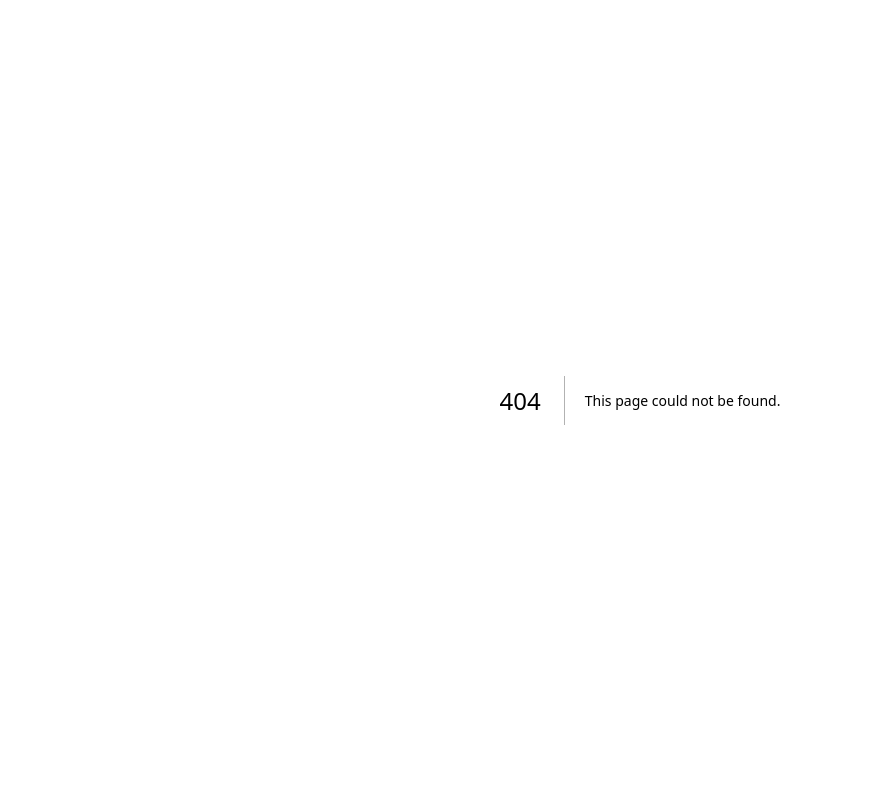
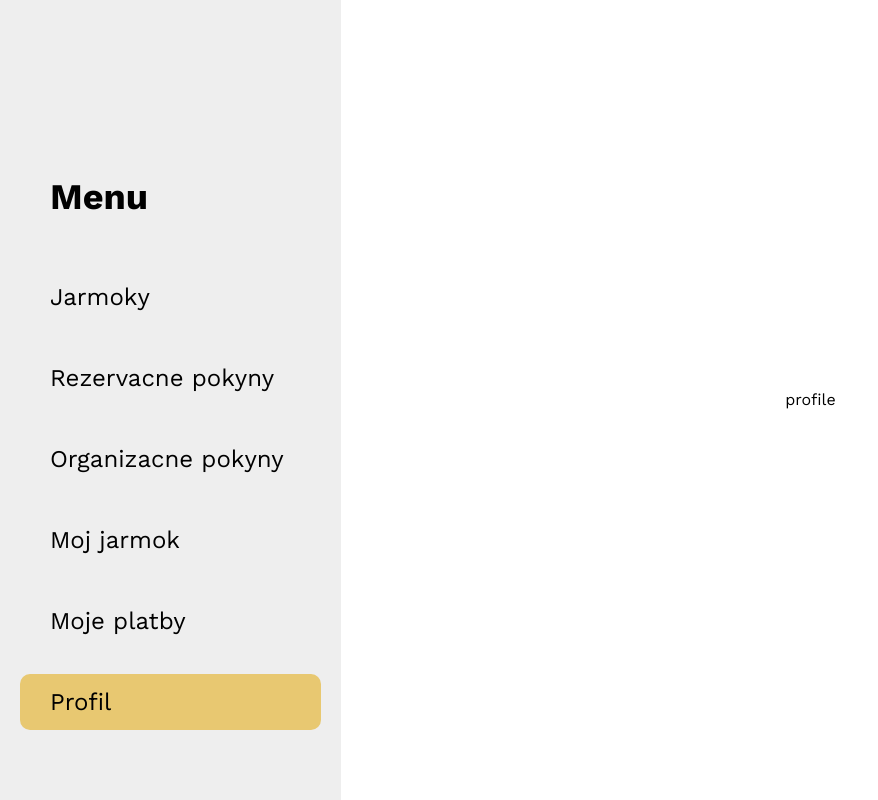
Before and after one commit to zimaexe/bb-hackathon, a Next.js app in the folder frontend/: page /user/profile in a window 1280 px wide. Before the commit this address had no page. Shown: the whole page, without its empty margins (0-878 px from the left). Built offline with nearby package versions, Linux system fonts and the light colour scheme.

Commit message:
added sidebar and proto sidebar pages

```diff
--- a/frontend/src/app/layout.tsx
+++ b/frontend/src/app/layout.tsx
@@ -19,6 +19,13 @@ export default function RootLayout({
 }>) {
   return (
     <html lang="en" suppressHydrationWarning={true}>
+      <head>
+        <meta charSet="utf-8" />
+        <meta
+          name="viewport"
+          content="width=device-width, initial-scale=1"
+        />
+      </head>
       <body
         className={`${workSans.variable} antialiased`}
       >
--- /dev/null
+++ b/frontend/src/components/sidebar.tsx
@@ -0,0 +1,60 @@
+'use client';
+
+import { useRouter } from 'next/router';
+import React from 'react';
+import { NextRouter } from 'next/router';
+
+interface MenuOptionProps {
+    icon?: React.ReactNode;
+    text: string;
+    route: string;
+    router: NextRouter;
+}
+
+function MenuOption({ icon = null, route, router, text } : MenuOptionProps) {
+  const currentRoute = router.pathname;
+  const isActive =  route === currentRoute;
+  return (
+    <div
+      onClick={() => router.push(route)}
+      className={" \
+        flex items-start gap-[10px] \
+        px-[30px] py-[10px] w-full rounded-[10px] \
+        cursor-pointer \
+      " + (isActive ? ' bg-[#E8C871]' : 'hover:bg-[#E8C871] hover:bg-opacity-[0.5]')}
+    >
+      {icon}
+      <p className="text-[24px]">{text}</p>
+    </div>
+  )
+}
+
+
+export default function Sidebar() {
+  const router = useRouter();
+
+  const routes = [
+    { route: "/user/fairs", text: "Jarmoky" },
+    { route: "/user/reservationRules", text: "Rezervacne pokyny" },
+    { route: "/user/organizationRules", text: "Organizacne pokyny" },
+    { route: "/user/myFair", text: "Moj jarmok" },
+    { route: "/user/payments", text: "Moje platby" },
+    { route: "/user/profile", text: "Profil" }
+  ]
+
+  return (
+    <div className="
+      w-[450px] h-screen
+      bg-[#eeeeee]
+      flex flex-col gap-[25px]
+      px-[20px] pt-[150px]
+    ">
+        <div className="flex items-center px-[30px] py-[20px]">
+            <h1 className="text-[36px] font-bold">Menu</h1>
+        </div>
+        {routes.map((route, index) => (
+          <MenuOption key={index} router={router} route={route.route} text={route.text} />
+        ))}
+    </div>
+  )
+}
--- /dev/null
+++ b/frontend/src/pages/user/fairs.tsx
@@ -0,0 +1,19 @@
+'use client';
+
+import React from 'react';
+import '../../app/globals.css';
+import Sidebar from '../../components/sidebar';
+
+export default function Fairs() {
+  return (
+    <div className="
+      font-sans h-screen w-full flex justify-center items-center
+      bg-white text-black
+    ">
+      <Sidebar />
+      <div className='flex w-full justify-center items-center'>
+        fairs
+      </div>
+    </div>
+  )
+}
--- /dev/null
+++ b/frontend/src/pages/user/myFair.tsx
@@ -0,0 +1,19 @@
+'use client';
+
+import React from 'react';
+import '../../app/globals.css';
+import Sidebar from '../../components/sidebar';
+
+export default function MyFair() {
+  return (
+    <div className="
+      font-sans h-screen w-full flex justify-center items-center
+      bg-white text-black
+    ">
+      <Sidebar />
+      <div className='flex w-full justify-center items-center'>
+        my fair
+      </div>
+    </div>
+  )
+}
--- /dev/null
+++ b/frontend/src/pages/user/organizationRules.tsx
@@ -0,0 +1,19 @@
+'use client';
+
+import React from 'react';
+import '../../app/globals.css';
+import Sidebar from '../../components/sidebar';
+
+export default function OrganizationRules() {
+  return (
+    <div className="
+      font-sans h-screen w-full flex justify-center items-center
+      bg-white text-black
+    ">
+      <Sidebar />
+      <div className='flex w-full justify-center items-center'>
+        organizationRules
+      </div>
+    </div>
+  )
+}
--- /dev/null
+++ b/frontend/src/pages/user/payments.tsx
@@ -0,0 +1,19 @@
+'use client';
+
+import React from 'react';
+import '../../app/globals.css';
+import Sidebar from '../../components/sidebar';
+
+export default function Payments() {
+  return (
+    <div className="
+      font-sans h-screen w-full flex justify-center items-center
+      bg-white text-black
+    ">
+      <Sidebar />
+      <div className='flex w-full justify-center items-center'>
+        payments
+      </div>
+    </div>
+  )
+}
--- /dev/null
+++ b/frontend/src/pages/user/profile.tsx
@@ -0,0 +1,19 @@
+'use client';
+
+import React from 'react';
+import '../../app/globals.css';
+import Sidebar from '../../components/sidebar';
+
+export default function Profile() {
+  return (
+    <div className="
+      font-sans h-screen w-full flex justify-center items-center
+      bg-white text-black
+    ">
+      <Sidebar />
+      <div className='flex w-full justify-center items-center'>
+        profile
+      </div>
+    </div>
+  )
+}
--- /dev/null
+++ b/frontend/src/pages/user/reservationRules.tsx
@@ -0,0 +1,19 @@
+'use client';
+
+import React from 'react';
+import '../../app/globals.css';
+import Sidebar from '../../components/sidebar';
+
+export default function ReservationRules() {
+  return (
+    <div className="
+      font-sans h-screen w-full flex justify-center items-center
+      bg-white text-black
+    ">
+      <Sidebar />
+      <div className='flex w-full justify-center items-center'>
+        reservation rules
+      </div>
+    </div>
+  )
+}
```
